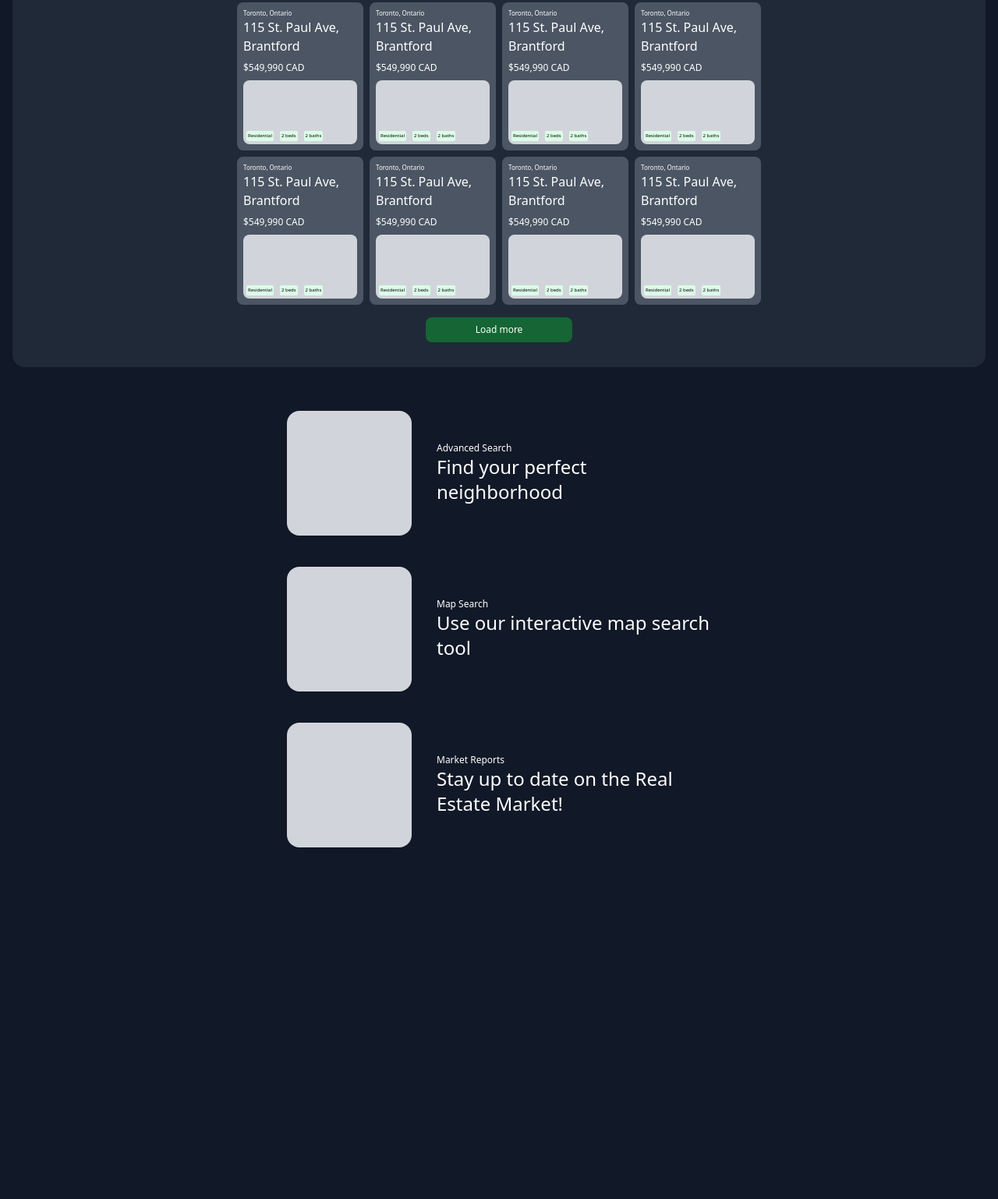
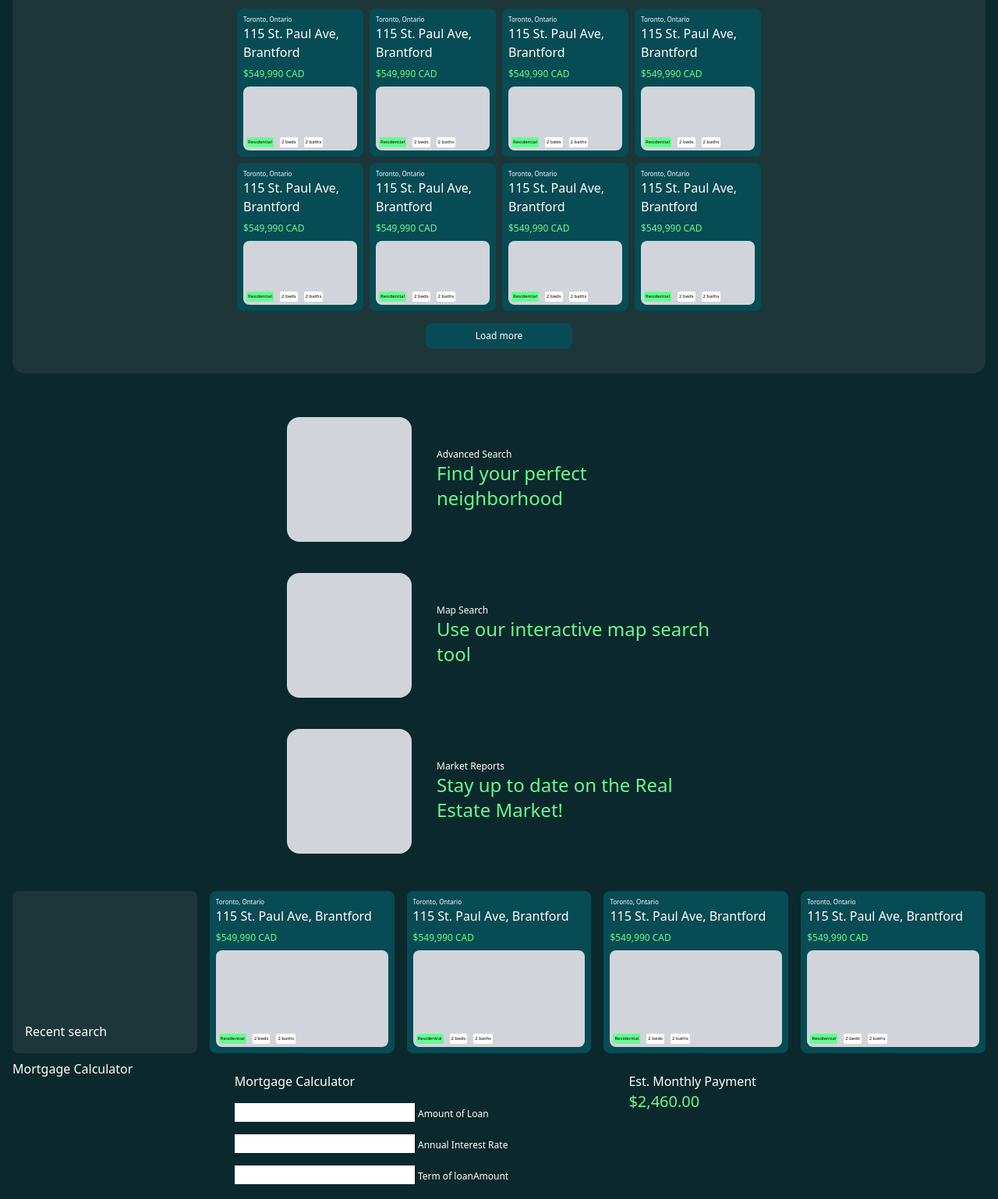
Before and after one commit to dpkreativ/home, a plain HTML site: page index.html in a window 1280 px wide. Shown: the part 798-2336 px from the top of the page at 78% size. Before the commit the page ends 1965 px from the top, so only its background shows below. Drawn offline with nearby package versions, Linux system fonts and the light colour scheme.

Commit message:
update: start adding colors to the design

```diff
--- a/index.html
+++ b/index.html
@@ -9,9 +9,9 @@
     <!-- Stylesheet -->
     <link rel="stylesheet" href="./style.css" />
   </head>
-  <body class="bg-gray-900 p-4 text-white">
+  <body class="bg-[--bg-100] p-4 text-white">
     <!-- Header -->
-    <header class="flex justify-between items-center py-4 bg-gray-900">
+    <header class="flex justify-between items-center py-4">
       <!-- Logo -->
       <div>@Home</div>
 
@@ -49,7 +49,9 @@
         </div>
 
         <div class="flex flex-col gap-4">
-          <button class="bg-gray-300 py-2 px-16 rounded-xl text-xs text-black">
+          <button
+            class="bg-[--accent-100] py-2 px-16 rounded-xl text-xs text-black"
+          >
             Search
           </button>
           <a href="#" class="text-xs">Looking for Rentals?</a>
@@ -57,21 +59,23 @@
       </section>
 
       <!-- Quick Links -->
-      <section class="grid grid-cols-3 gap-2 text-black">
-        <div class="p-8 rounded-2xl bg-gray-300">Homes for Sale</div>
-        <div class="p-8 rounded-2xl bg-gray-300">Homes for Sale</div>
-        <div class="p-8 rounded-2xl bg-gray-300">Homes for Sale</div>
+      <section class="grid grid-cols-3 gap-2 text-black text-2xl font-medium">
+        <div class="p-8 rounded-2xl bg-[--orange-100]">Homes for Sale</div>
+        <div class="p-8 rounded-2xl bg-[--accent-100]">Apartments for Sale</div>
+        <div class="p-8 rounded-2xl bg-[--primary-100] text-[--accent-100]">
+          Commercial Space
+        </div>
       </section>
 
       <!-- Properties -->
-      <section class="grid gap-4 bg-gray-800 rounded-2xl py-8 px-4">
+      <section class="grid gap-4 bg-[--bg-200] rounded-2xl py-8 px-4">
         <h2 class="text-center text-2xl font-medium">
           Browse Popular Properties
         </h2>
 
         <!-- Categories -->
         <div class="w-max mx-auto">
-          <a href="#" class="tag bg-green-400 text-black">All</a>
+          <a href="#" class="tag bg-[--accent-100] text-black">All</a>
           <a href="#" class="tag">House</a>
           <a href="#" class="tag">Condo/Apartment</a>
           <a href="#" class="tag">Townhouses</a>
@@ -84,209 +88,209 @@
 
         <!-- Cards -->
         <div class="grid grid-cols-4 gap-2 w-full max-w-2xl mx-auto">
-          <div class="p-2 rounded-lg bg-gray-600 grid gap-2">
+          <div class="p-2 rounded-lg bg-[--primary-100] grid gap-2">
             <div>
               <p class="text-[8px]">Toronto, Ontario</p>
               <h3 class="font-medium">115 St. Paul Ave, Brantford</h3>
             </div>
-            <p class="text-xs">$549,990 CAD</p>
+            <p class="text-xs text-[--accent-100]">$549,990 CAD</p>
             <div
               class="aspect-video bg-gray-300 rounded-lg p-1 flex gap-2 items-end"
             >
               <div
-                class="text-[6px] bg-green-100 text-black p-[2px] rounded-sm h-max"
+                class="text-[6px] bg-[--accent-100] text-black p-[2px] rounded-sm h-max"
               >
                 Residential
               </div>
               <div
-                class="text-[6px] bg-green-100 text-black p-[2px] rounded-sm h-max"
+                class="text-[6px] bg-white text-black p-[2px] rounded-sm h-max"
               >
                 2 beds
               </div>
               <div
-                class="text-[6px] bg-green-100 text-black p-[2px] rounded-sm h-max"
+                class="text-[6px] bg-white text-black p-[2px] rounded-sm h-max"
               >
                 2 baths
               </div>
             </div>
           </div>
-          <div class="p-2 rounded-lg bg-gray-600 grid gap-2">
+          <div class="p-2 rounded-lg bg-[--primary-100] grid gap-2">
             <div>
               <p class="text-[8px]">Toronto, Ontario</p>
               <h3 class="font-medium">115 St. Paul Ave, Brantford</h3>
             </div>
-            <p class="text-xs">$549,990 CAD</p>
+            <p class="text-xs text-[--accent-100]">$549,990 CAD</p>
             <div
               class="aspect-video bg-gray-300 rounded-lg p-1 flex gap-2 items-end"
             >
               <div
-                class="text-[6px] bg-green-100 text-black p-[2px] rounded-sm h-max"
+                class="text-[6px] bg-[--accent-100] text-black p-[2px] rounded-sm h-max"
               >
                 Residential
               </div>
               <div
-                class="text-[6px] bg-green-100 text-black p-[2px] rounded-sm h-max"
+                class="text-[6px] bg-white text-black p-[2px] rounded-sm h-max"
               >
                 2 beds
               </div>
               <div
-                class="text-[6px] bg-green-100 text-black p-[2px] rounded-sm h-max"
+                class="text-[6px] bg-white text-black p-[2px] rounded-sm h-max"
               >
                 2 baths
               </div>
             </div>
           </div>
-          <div class="p-2 rounded-lg bg-gray-600 grid gap-2">
+          <div class="p-2 rounded-lg bg-[--primary-100] grid gap-2">
             <div>
               <p class="text-[8px]">Toronto, Ontario</p>
               <h3 class="font-medium">115 St. Paul Ave, Brantford</h3>
             </div>
-            <p class="text-xs">$549,990 CAD</p>
+            <p class="text-xs text-[--accent-100]">$549,990 CAD</p>
             <div
               class="aspect-video bg-gray-300 rounded-lg p-1 flex gap-2 items-end"
             >
               <div
-                class="text-[6px] bg-green-100 text-black p-[2px] rounded-sm h-max"
+                class="text-[6px] bg-[--accent-100] text-black p-[2px] rounded-sm h-max"
               >
                 Residential
               </div>
               <div
-                class="text-[6px] bg-green-100 text-black p-[2px] rounded-sm h-max"
+                class="text-[6px] bg-white text-black p-[2px] rounded-sm h-max"
               >
                 2 beds
               </div>
               <div
-                class="text-[6px] bg-green-100 text-black p-[2px] rounded-sm h-max"
+                class="text-[6px] bg-white text-black p-[2px] rounded-sm h-max"
               >
                 2 baths
               </div>
             </div>
           </div>
-          <div class="p-2 rounded-lg bg-gray-600 grid gap-2">
+          <div class="p-2 rounded-lg bg-[--primary-100] grid gap-2">
             <div>
               <p class="text-[8px]">Toronto, Ontario</p>
               <h3 class="font-medium">115 St. Paul Ave, Brantford</h3>
             </div>
-            <p class="text-xs">$549,990 CAD</p>
+            <p class="text-xs text-[--accent-100]">$549,990 CAD</p>
             <div
               class="aspect-video bg-gray-300 rounded-lg p-1 flex gap-2 items-end"
             >
               <div
-                class="text-[6px] bg-green-100 text-black p-[2px] rounded-sm h-max"
+                class="text-[6px] bg-[--accent-100] text-black p-[2px] rounded-sm h-max"
               >
                 Residential
               </div>
               <div
-                class="text-[6px] bg-green-100 text-black p-[2px] rounded-sm h-max"
+                class="text-[6px] bg-white text-black p-[2px] rounded-sm h-max"
               >
                 2 beds
               </div>
               <div
-                class="text-[6px] bg-green-100 text-black p-[2px] rounded-sm h-max"
+                class="text-[6px] bg-white text-black p-[2px] rounded-sm h-max"
               >
                 2 baths
               </div>
             </div>
           </div>
-          <div class="p-2 rounded-lg bg-gray-600 grid gap-2">
+          <div class="p-2 rounded-lg bg-[--primary-100] grid gap-2">
             <div>
               <p class="text-[8px]">Toronto, Ontario</p>
               <h3 class="font-medium">115 St. Paul Ave, Brantford</h3>
             </div>
-            <p class="text-xs">$549,990 CAD</p>
+            <p class="text-xs text-[--accent-100]">$549,990 CAD</p>
             <div
               class="aspect-video bg-gray-300 rounded-lg p-1 flex gap-2 items-end"
             >
               <div
-                class="text-[6px] bg-green-100 text-black p-[2px] rounded-sm h-max"
+                class="text-[6px] bg-[--accent-100] text-black p-[2px] rounded-sm h-max"
               >
                 Residential
               </div>
               <div
-                class="text-[6px] bg-green-100 text-black p-[2px] rounded-sm h-max"
+                class="text-[6px] bg-white text-black p-[2px] rounded-sm h-max"
               >
                 2 beds
               </div>
               <div
-                class="text-[6px] bg-green-100 text-black p-[2px] rounded-sm h-max"
+                class="text-[6px] bg-white text-black p-[2px] rounded-sm h-max"
               >
                 2 baths
               </div>
             </div>
           </div>
-          <div class="p-2 rounded-lg bg-gray-600 grid gap-2">
+          <div class="p-2 rounded-lg bg-[--primary-100] grid gap-2">
             <div>
               <p class="text-[8px]">Toronto, Ontario</p>
               <h3 class="font-medium">115 St. Paul Ave, Brantford</h3>
             </div>
-            <p class="text-xs">$549,990 CAD</p>
+            <p class="text-xs text-[--accent-100]">$549,990 CAD</p>
             <div
               class="aspect-video bg-gray-300 rounded-lg p-1 flex gap-2 items-end"
             >
               <div
-                class="text-[6px] bg-green-100 text-black p-[2px] rounded-sm h-max"
+                class="text-[6px] bg-[--accent-100] text-black p-[2px] rounded-sm h-max"
               >
                 Residential
               </div>
               <div
-                class="text-[6px] bg-green-100 text-black p-[2px] rounded-sm h-max"
+                class="text-[6px] bg-white text-black p-[2px] rounded-sm h-max"
               >
                 2 beds
               </div>
               <div
-                class="text-[6px] bg-green-100 text-black p-[2px] rounded-sm h-max"
+                class="text-[6px] bg-white text-black p-[2px] rounded-sm h-max"
               >
                 2 baths
               </div>
             </div>
           </div>
-          <div class="p-2 rounded-lg bg-gray-600 grid gap-2">
+          <div class="p-2 rounded-lg bg-[--primary-100] grid gap-2">
             <div>
               <p class="text-[8px]">Toronto, Ontario</p>
               <h3 class="font-medium">115 St. Paul Ave, Brantford</h3>
             </div>
-            <p class="text-xs">$549,990 CAD</p>
+            <p class="text-xs text-[--accent-100]">$549,990 CAD</p>
             <div
               class="aspect-video bg-gray-300 rounded-lg p-1 flex gap-2 items-end"
             >
               <div
-                class="text-[6px] bg-green-100 text-black p-[2px] rounded-sm h-max"
+                class="text-[6px] bg-[--accent-100] text-black p-[2px] rounded-sm h-max"
               >
                 Residential
               </div>
               <div
-                class="text-[6px] bg-green-100 text-black p-[2px] rounded-sm h-max"
+                class="text-[6px] bg-white text-black p-[2px] rounded-sm h-max"
               >
                 2 beds
               </div>
               <div
-                class="text-[6px] bg-green-100 text-black p-[2px] rounded-sm h-max"
+                class="text-[6px] bg-white text-black p-[2px] rounded-sm h-max"
               >
                 2 baths
               </div>
             </div>
           </div>
-          <div class="p-2 rounded-lg bg-gray-600 grid gap-2">
+          <div class="p-2 rounded-lg bg-[--primary-100] grid gap-2">
             <div>
               <p class="text-[8px]">Toronto, Ontario</p>
               <h3 class="font-medium">115 St. Paul Ave, Brantford</h3>
             </div>
-            <p class="text-xs">$549,990 CAD</p>
+            <p class="text-xs text-[--accent-100]">$549,990 CAD</p>
             <div
               class="aspect-video bg-gray-300 rounded-lg p-1 flex gap-2 items-end"
             >
               <div
-                class="text-[6px] bg-green-100 text-black p-[2px] rounded-sm h-max"
+                class="text-[6px] bg-[--accent-100] text-black p-[2px] rounded-sm h-max"
               >
                 Residential
               </div>
               <div
-                class="text-[6px] bg-green-100 text-black p-[2px] rounded-sm h-max"
+                class="text-[6px] bg-white text-black p-[2px] rounded-sm h-max"
               >
                 2 beds
               </div>
               <div
-                class="text-[6px] bg-green-100 text-black p-[2px] rounded-sm h-max"
+                class="text-[6px] bg-white text-black p-[2px] rounded-sm h-max"
               >
                 2 baths
               </div>
@@ -295,7 +299,7 @@
         </div>
 
         <div class="w-full flex justify-center">
-          <button class="bg-green-800 rounded-lg px-16 py-2 text-xs">
+          <button class="bg-[--primary-100] rounded-lg px-16 py-2 text-xs">
             Load more
           </button>
         </div>
@@ -307,7 +311,9 @@
           <div class="aspect-square bg-gray-300 rounded-2xl"></div>
           <div class="col-span-2">
             <p class="text-xs">Advanced Search</p>
-            <h3 class="text-2xl">Find your perfect neighborhood</h3>
+            <h3 class="text-2xl text-[--accent-100]">
+              Find your perfect neighborhood
+            </h3>
           </div>
         </div>
 
@@ -315,7 +321,9 @@
           <div class="aspect-square bg-gray-300 rounded-2xl"></div>
           <div class="col-span-2">
             <p class="text-xs">Map Search</p>
-            <h3 class="text-2xl">Use our interactive map search tool</h3>
+            <h3 class="text-2xl text-[--accent-100]">
+              Use our interactive map search tool
+            </h3>
           </div>
         </div>
 
@@ -323,19 +331,165 @@
           <div class="aspect-square bg-gray-300 rounded-2xl"></div>
           <div class="col-span-2">
             <p class="text-xs">Market Reports</p>
-            <h3 class="text-2xl">Stay up to date on the Real Estate Market!</h3>
+            <h3 class="text-2xl text-[--accent-100]">
+              Stay up to date on the Real Estate Market!
+            </h3>
+          </div>
+        </div>
+      </section>
+    </main>
+
+    <!-- Footer -->
+    <footer class="grid gap-2">
+      <!-- Recent Searches -->
+      <section class="grid grid-cols-5 gap-4">
+        <div class="flex items-end p-4 bg-[--bg-200] rounded-lg">
+          <h2>Recent search</h2>
+        </div>
+
+        <div class="col-span-4 grid grid-cols-4 gap-4">
+          <div class="p-2 rounded-lg bg-[--primary-100] grid gap-2">
+            <div>
+              <p class="text-[8px]">Toronto, Ontario</p>
+              <h3 class="font-medium">115 St. Paul Ave, Brantford</h3>
+            </div>
+            <p class="text-xs text-[--accent-100]">$549,990 CAD</p>
+            <div
+              class="aspect-video bg-gray-300 rounded-lg p-1 flex gap-2 items-end"
+            >
+              <div
+                class="text-[6px] bg-[--accent-100] text-black p-[2px] rounded-sm h-max"
+              >
+                Residential
+              </div>
+              <div
+                class="text-[6px] bg-white text-black p-[2px] rounded-sm h-max"
+              >
+                2 beds
+              </div>
+              <div
+                class="text-[6px] bg-white text-black p-[2px] rounded-sm h-max"
+              >
+                2 baths
+              </div>
+            </div>
+          </div>
+          <div class="p-2 rounded-lg bg-[--primary-100] grid gap-2">
+            <div>
+              <p class="text-[8px]">Toronto, Ontario</p>
+              <h3 class="font-medium">115 St. Paul Ave, Brantford</h3>
+            </div>
+            <p class="text-xs text-[--accent-100]">$549,990 CAD</p>
+            <div
+              class="aspect-video bg-gray-300 rounded-lg p-1 flex gap-2 items-end"
+            >
+              <div
+                class="text-[6px] bg-[--accent-100] text-black p-[2px] rounded-sm h-max"
+              >
+                Residential
+              </div>
+              <div
+                class="text-[6px] bg-white text-black p-[2px] rounded-sm h-max"
+              >
+                2 beds
+              </div>
+              <div
+                class="text-[6px] bg-white text-black p-[2px] rounded-sm h-max"
+              >
+                2 baths
+              </div>
+            </div>
+          </div>
+          <div class="p-2 rounded-lg bg-[--primary-100] grid gap-2">
+            <div>
+              <p class="text-[8px]">Toronto, Ontario</p>
+              <h3 class="font-medium">115 St. Paul Ave, Brantford</h3>
+            </div>
+            <p class="text-xs text-[--accent-100]">$549,990 CAD</p>
+            <div
+              class="aspect-video bg-gray-300 rounded-lg p-1 flex gap-2 items-end"
+            >
+              <div
+                class="text-[6px] bg-[--accent-100] text-black p-[2px] rounded-sm h-max"
+              >
+                Residential
+              </div>
+              <div
+                class="text-[6px] bg-white text-black p-[2px] rounded-sm h-max"
+              >
+                2 beds
+              </div>
+              <div
+                class="text-[6px] bg-white text-black p-[2px] rounded-sm h-max"
+              >
+                2 baths
+              </div>
+            </div>
+          </div>
+          <div class="p-2 rounded-lg bg-[--primary-100] grid gap-2">
+            <div>
+              <p class="text-[8px]">Toronto, Ontario</p>
+              <h3 class="font-medium">115 St. Paul Ave, Brantford</h3>
+            </div>
+            <p class="text-xs text-[--accent-100]">$549,990 CAD</p>
+            <div
+              class="aspect-video bg-gray-300 rounded-lg p-1 flex gap-2 items-end"
+            >
+              <div
+                class="text-[6px] bg-[--accent-100] text-black p-[2px] rounded-sm h-max"
+              >
+                Residential
+              </div>
+              <div
+                class="text-[6px] bg-white text-black p-[2px] rounded-sm h-max"
+              >
+                2 beds
+              </div>
+              <div
+                class="text-[6px] bg-white text-black p-[2px] rounded-sm h-max"
+              >
+                2 baths
+              </div>
+            </div>
           </div>
         </div>
       </section>
 
-      <!-- Recent Searches -->
-      <section></section>
+      <!-- Mortgage Calculator -->
+      <section class="grid grid-cols-5 gap-4">
+        <div>
+          <h2>Mortgage Calculator</h2>
+        </div>
 
-      <!-- Mortgage Calculator -->
-      <section></section>
-    </main>
+        <div class="col-span-4 grid grid-cols-2 gap-4">
+          <form class="py-4 px-8 grid gap-4">
+            <h3>Mortgage Calculator</h3>
 
-    <!-- Footer -->
-    <footer></footer>
+            <div>
+              <input type="text" id="loanAmount" name="loanAmount" />
+              <label for="loanAmount" class="text-xs">Amount of Loan</label>
+            </div>
+
+            <div>
+              <input type="text" id="annualInterest" name="annualInterest" />
+              <label for="annualInterest" class="text-xs"
+                >Annual Interest Rate</label
+              >
+            </div>
+
+            <div>
+              <input type="text" id="loanTerm" name="loanTerm" />
+              <label for="loanTerm" class="text-xs">Term of loanAmount</label>
+            </div>
+          </form>
+          <div class="py-4 px-8 flex flex-col gap-4">
+            <div>
+              <h3>Est. Monthly Payment</h3>
+              <p class="text-[--accent-100] text-xl">$2,460.00</p>
+            </div>
+          </div>
+        </div>
+      </section>
+    </footer>
   </body>
 </html>
--- a/style.css
+++ b/style.css
@@ -1,6 +1,15 @@
+:root {
+  --bg-100: #0b282c;
+  --bg-200: #1d363a;
+  --bg-300: #3a585c;
+  --accent-100: #68fb91;
+  --orange-100: #feb068;
+  --primary-100: #074b54;
+}
+
 .tag {
   padding: 0.5rem 1rem;
-  background-color: gray;
+  background-color: var(--bg-300);
   border-radius: 0.5rem;
   display: inline-block;
   font-size: 0.5rem;
```
